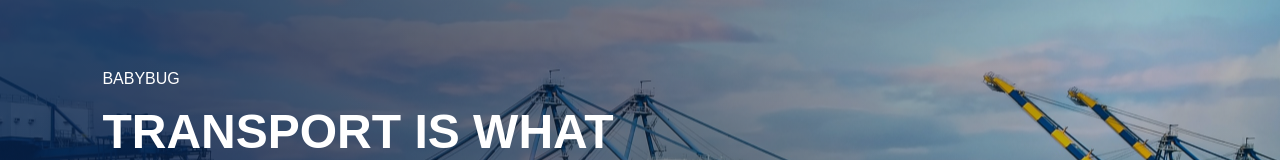
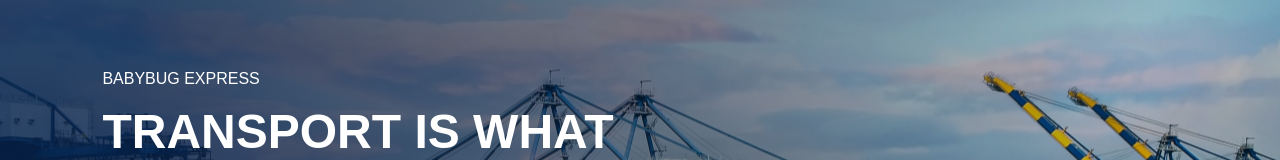
Before and after one commit to babybug-express/babybug-express-frontend, a Next.js app: page / in a window 1280 px wide. Shown: the part 138-298 px from the top of the page. Built offline with nearby package versions, Linux system fonts and the light colour scheme.

Commit message:
update name

```diff
--- a/src/components/Homepage/MainHeader.tsx
+++ b/src/components/Homepage/MainHeader.tsx
@@ -7,7 +7,7 @@ const MainHeader: FunctionComponent<MainHeaderProps> = () => {
   return (
     <div className={styles.main__header}>
       <div className={styles.main__header_buttom}>
-        <p>BABYBUG</p>
+        <p>BABYBUG EXPRESS</p>
         <h1>
           TRANSPORT IS WHAT <br />
           WE DO BEST
```
